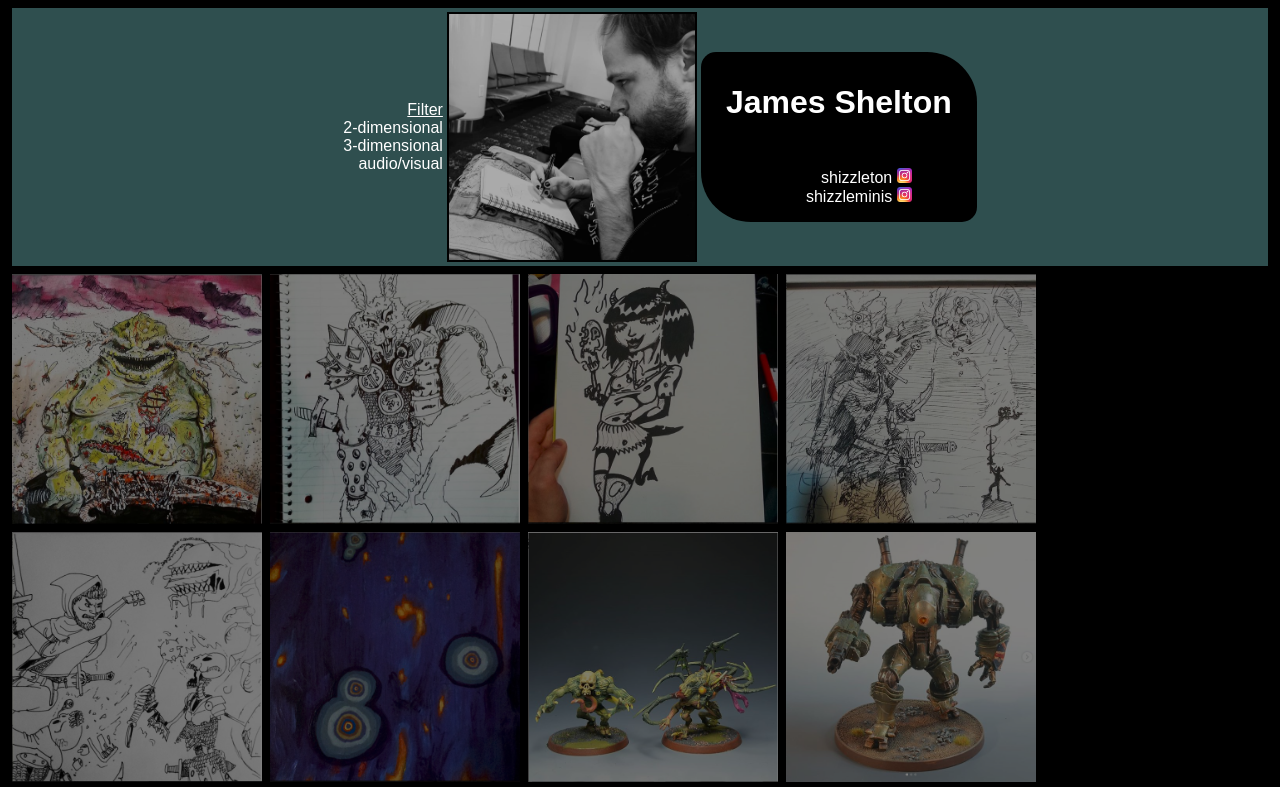
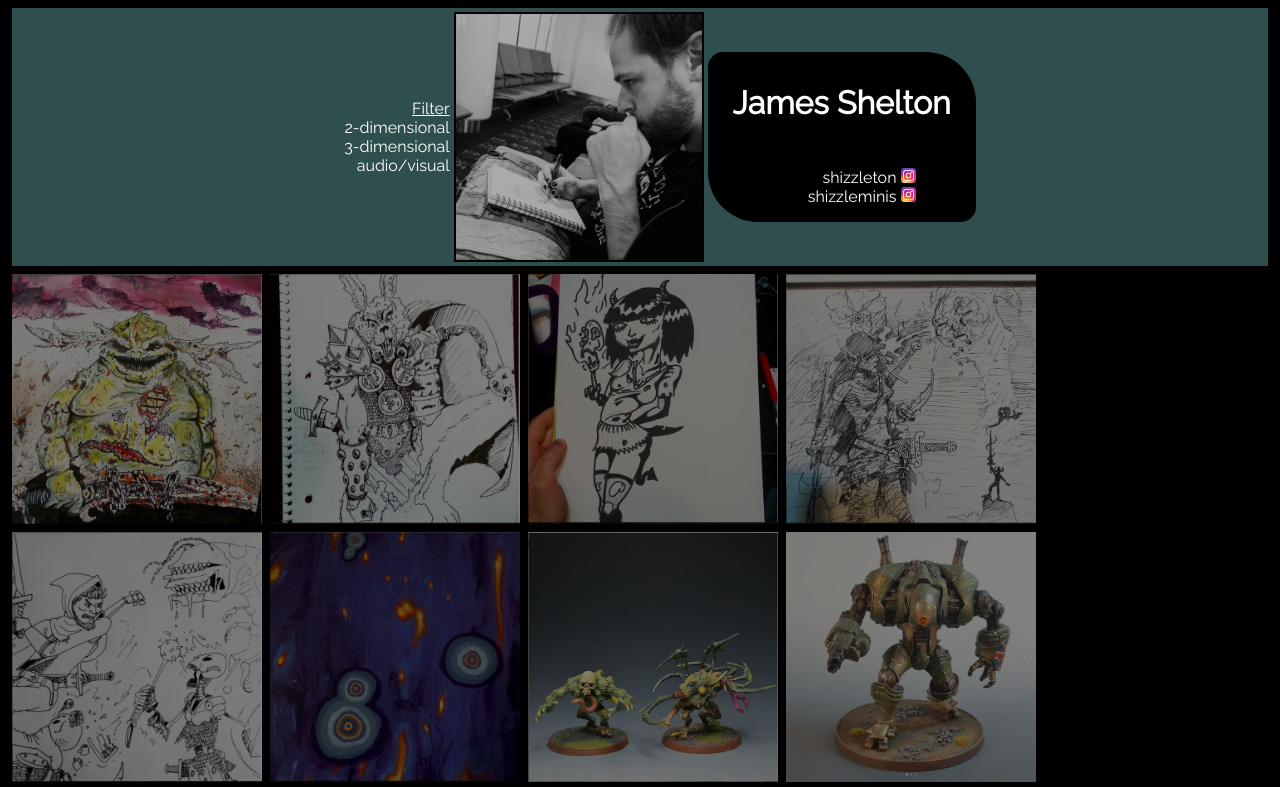
Before and after one commit to ceceliacreates/james-portfolio, a plain HTML site: page index.html in a window 1280 px wide. Shown: the top 787 px of the page. Drawn offline with Linux system fonts and the light colour scheme.

Commit message:
font-update

```diff
--- a/index.html
+++ b/index.html
@@ -2,6 +2,7 @@
 <html>
 <head>
     <link rel="stylesheet" type="text/css" href="style.css">
+    <link href="https://fonts.googleapis.com/css?family=Raleway" rel="stylesheet">
     <title>James Shelton Portfolio</title>
 </head>
 <body>
--- a/style.css
+++ b/style.css
@@ -61,16 +61,16 @@ button {
 h1 {
     padding: 10px 25px 10px 25px;
     color: white;
-    font-family: Arial;
+    font-family: 'Raleway', sans-serif;
 }
 ul {
     list-style-type: none;
     text-align: right;
     color: white;
-    font-family: Arial;
+    font-family: 'Raleway', sans-serif;
 }
 ul a {
     color: white;
     text-decoration: none;
-    font-family: Arial;
+    font-family: 'Raleway', sans-serif;
 }
```
